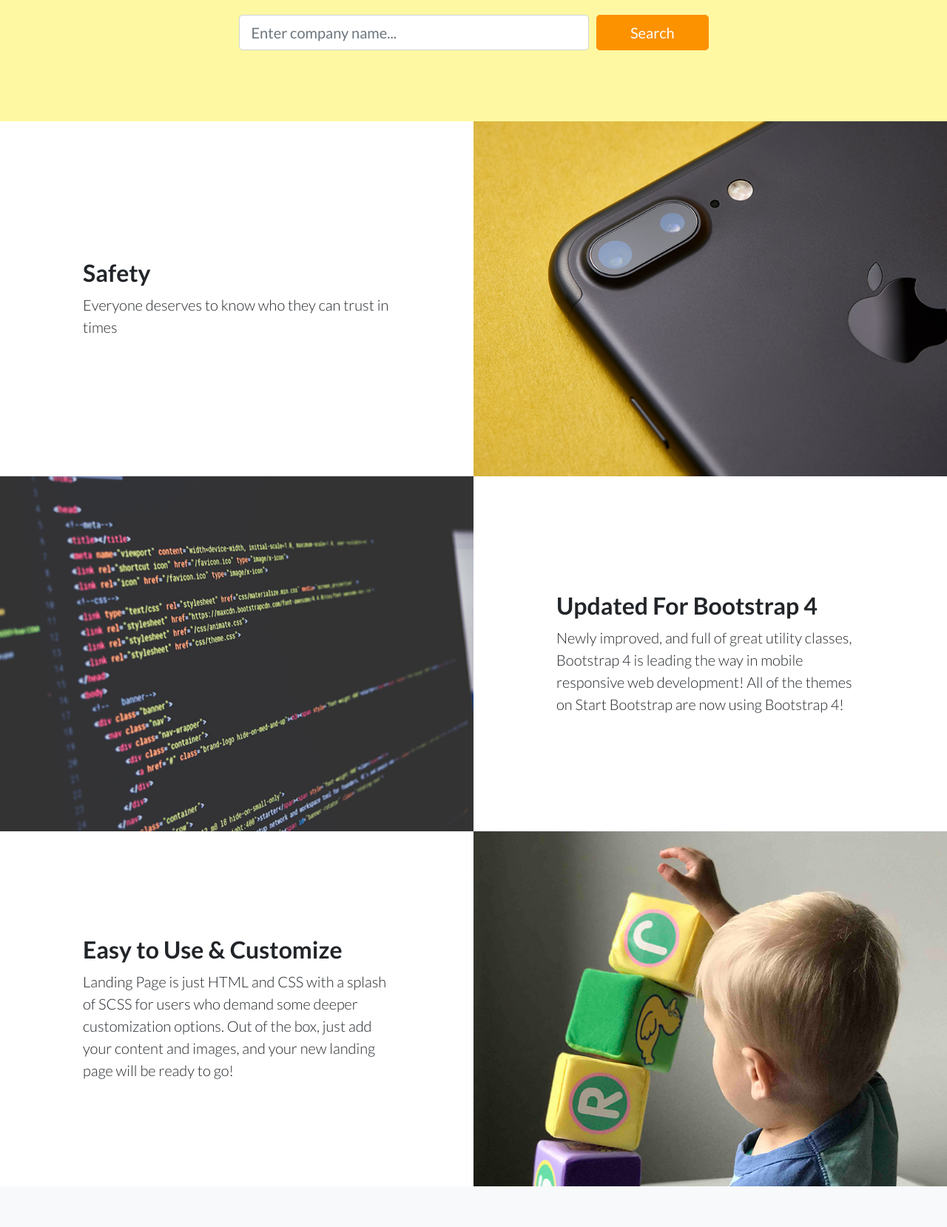
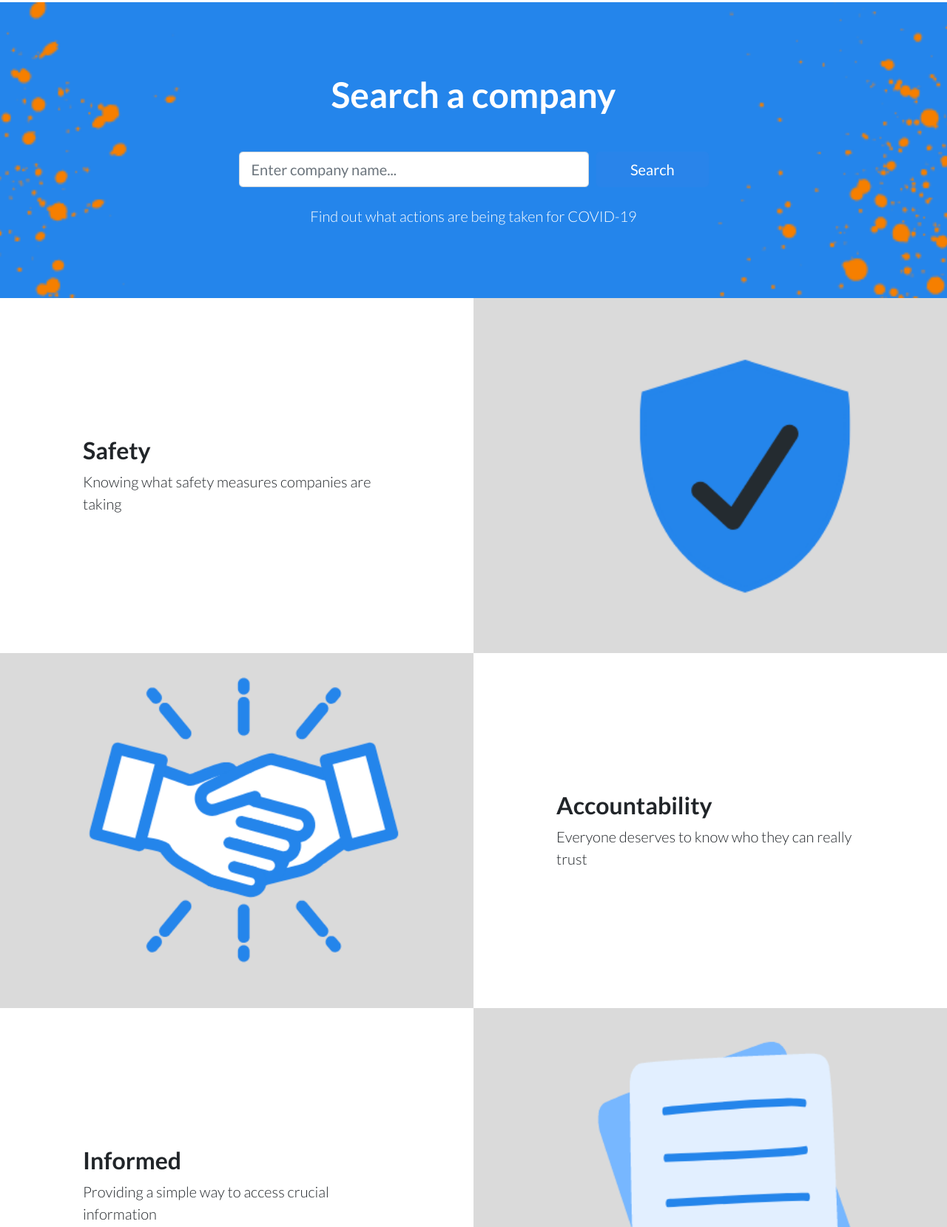
Before and after one commit to Boiz-TogetherVsVirus/whocaresnow, a website: page homepage/index.html in a window 1280 px wide. Shown: the part 304-1963 px from the top of the page at 74% size. Drawn offline with Linux system fonts and the light colour scheme.

Commit message:
Paniz: Most updated homepage.

```diff
--- a/homepage/css/landing-page.css
+++ b/homepage/css/landing-page.css
@@ -20,8 +20,8 @@
 
 header.masthead {
   position: relative;
-  background-color: #FFF8A3;
-  /*background: url("../img/bg-masthead.jpg") no-repeat center center;*/
+  background-color: #76B6FF;
+  background: url("../img/background.png") no-repeat center center;
   background-size: cover;
   padding-top: 8rem;
   padding-bottom: 8rem;
--- a/homepage/index.html
+++ b/homepage/index.html
@@ -28,7 +28,8 @@
   <!-- Navigation -->
   <nav class="navbar navbar-light bg-light static-top">
     <div class="container">
-      <a class="navbar-brand" href="#">Who Cares Now?</a>
+      <img class="navbar-brand img-fluid  mb-3" src="img/logoOrange.png" href="#" alt="">
+      <!--<a class="navbar-brand" href="#">Who Cares Now?</a>-->
       <a class="btn btn-primary" href="#">Create Account</a>
     </div>
   </nav>
@@ -54,6 +55,10 @@
               </div>
             </div>
           </form>
+          <br>
+          <div class="col-xl-9 mx-auto">
+              <p class="lead mb-0">Find out what actions are being taken for COVID-19</p>
+          </div>
         </div>
       </div>
     </div>
@@ -65,24 +70,24 @@
     <div class="container-fluid p-0">
       <div class="row no-gutters">
 
-        <div class="col-lg-6 order-lg-2 text-white showcase-img" style="background-image: url('img/bg-showcase-1.jpg');"></div>
+        <div class="col-lg-6 order-lg-2 text-white showcase-img" style="background-image: url('img/safety.png');"></div>
         <div class="col-lg-6 order-lg-1 my-auto showcase-text">
           <h2>Safety</h2>
-          <p class="lead mb-0">Everyone deserves to know who they can trust in times</p>
+          <p class="lead mb-0">Knowing what safety measures companies are taking</p>
         </div>
       </div>
       <div class="row no-gutters">
-        <div class="col-lg-6 text-white showcase-img" style="background-image: url('img/bg-showcase-2.jpg');"></div>
+        <div class="col-lg-6 text-white showcase-img" style="background-image: url('img/accountability.png');"></div>
         <div class="col-lg-6 my-auto showcase-text">
-          <h2>Updated For Bootstrap 4</h2>
-          <p class="lead mb-0">Newly improved, and full of great utility classes, Bootstrap 4 is leading the way in mobile responsive web development! All of the themes on Start Bootstrap are now using Bootstrap 4!</p>
+          <h2>Accountability</h2>
+          <p class="lead mb-0">Everyone deserves to know who they can really trust</p>
         </div>
       </div>
       <div class="row no-gutters">
-        <div class="col-lg-6 order-lg-2 text-white showcase-img" style="background-image: url('img/bg-showcase-3.jpg');"></div>
+        <div class="col-lg-6 order-lg-2 text-white showcase-img" style="background-image: url('img/informed.png');"></div>
         <div class="col-lg-6 order-lg-1 my-auto showcase-text">
-          <h2>Easy to Use &amp; Customize</h2>
-          <p class="lead mb-0">Landing Page is just HTML and CSS with a splash of SCSS for users who demand some deeper customization options. Out of the box, just add your content and images, and your new landing page will be ready to go!</p>
+          <h2>Informed</h2>
+          <p class="lead mb-0">Providing a simple way to access crucial information</p>
         </div>
       </div>
     </div>
```
Also changed, not shown: homepage/img/accountability.png (added), homepage/img/background.png (added), homepage/img/informed.png (added), homepage/img/logo.png (added), homepage/img/logoOrange.png (added), homepage/img/safety.png (added), homepage/vendor/bootstrap/css/bootstrap.css, 1 other file.
